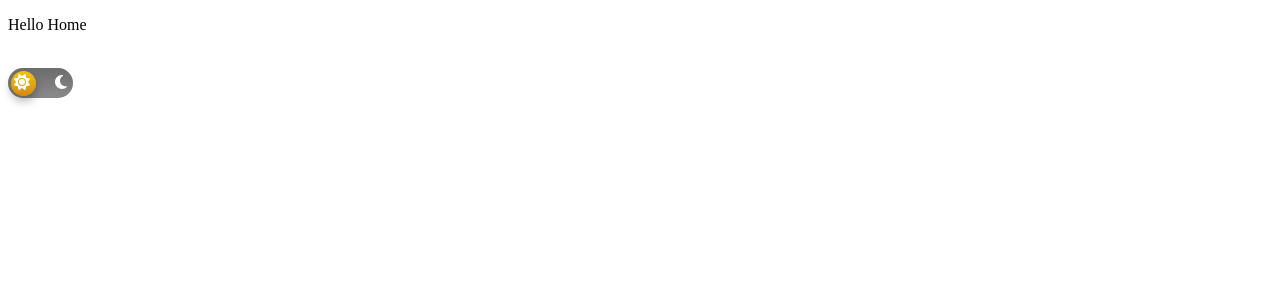
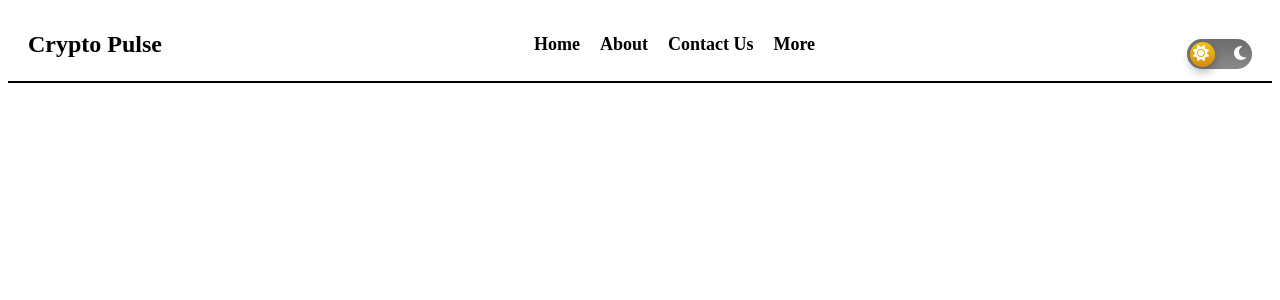
Before and after one commit to PavitrankMishra/Crypto-Pulse, a React (Vite) app: page / in a window 1280 px wide. Shown: the top 300 px of the page. Built offline with nearby package versions, Linux system fonts and the light colour scheme.

Commit message:
Fixed unnecessary fixed issue on website

```diff
--- a/src/App.jsx
+++ b/src/App.jsx
@@ -1,13 +1,13 @@
 // import { useState } from "react";
 import Home from "./Components/Home";
-import DarkMode from "./Components/DarkMode";
-import "remixicon/fonts/remixicon.css";
+// import DarkMode from "./Components/DarkMode";
+// import "remixicon/fonts/remixicon.css";
+import "./App.css";
 
 function App() {
   return (
     <>
       <Home />
-      <DarkMode />
     </>
   );
 }
--- a/src/Components/Home.jsx
+++ b/src/Components/Home.jsx
@@ -1,4 +1,6 @@
 // import React, { useEffect, useState } from "react";
+
+import Navbar from "./Navbar";
 
 const Home = () => {
   // const [cryptoData, setCryptoData] = useState([]);
@@ -20,9 +22,9 @@ const Home = () => {
   // }, []);
 
   return (
-    <div>
-      <p>Hello Home</p>
-    </div>
+    <>
+      <Navbar />
+    </>
   );
 };
 
--- /dev/null
+++ b/src/Components/Navbar.jsx
@@ -0,0 +1,20 @@
+import React from "react";
+import styles from "./Navbar.module.css";
+import DarkMode from "./DarkMode";
+
+const Navbar = () => {
+  return (
+    <header className={styles.container}>
+      <h1 className={styles.left}>Crypto Pulse</h1>
+      <div className={styles.right}>
+        <h3>Home</h3>
+        <h3>About</h3>
+        <h3>Contact Us</h3>
+        <h3>More</h3>
+      </div>
+      <DarkMode />
+    </header>
+  );
+};
+
+export default Navbar;
--- /dev/null
+++ b/src/Components/Navbar.module.css
@@ -0,0 +1,47 @@
+.container {
+    height: 75px;
+    width: 100%;
+    display: flex;
+    align-items: center;
+    justify-content: space-between;
+    padding: 0 20px; /* Adds spacing on the left & right */
+    box-sizing: border-box; /* Ensures padding doesn’t overflow */
+    overflow: hidden; /* Prevents any content from going outside */
+    border-bottom:2px solid black;
+  }
+
+  .container .right {
+    display: flex;
+    gap: 20px; /* Adds spacing between items */
+  }
+
+  .left {
+    font-size: 24px;
+    font-weight: bold;
+    white-space: nowrap; /* Prevents wrapping */
+  }
+
+  .right h3 {
+    margin: 0;
+    font-size: 18px;
+    cursor: pointer;
+    transition: color 0.3s ease;
+  }
+
+  .right h3:hover {
+    color: #f39c12;
+  }
+
+  @media (max-width: 768px) {
+    .container {
+      flex-direction: column;
+      height: auto;
+      text-align: center;
+      padding: 10px 0;
+    }
+
+    .right {
+      flex-direction: column;
+      gap: 10px;
+    }
+  }
--- a/src/index.css
+++ b/src/index.css
@@ -1,3 +1,9 @@
+/* html, body {
+  margin:0;
+  padding:0;
+  box-sizing:border-box;
+} */
+
 /* :root {
   font-family: system-ui, Avenir, Helvetica, Arial, sans-serif;
   line-height: 1.5;
```
Also changed, not shown: src/main.jsx (+7 -6 lines).
